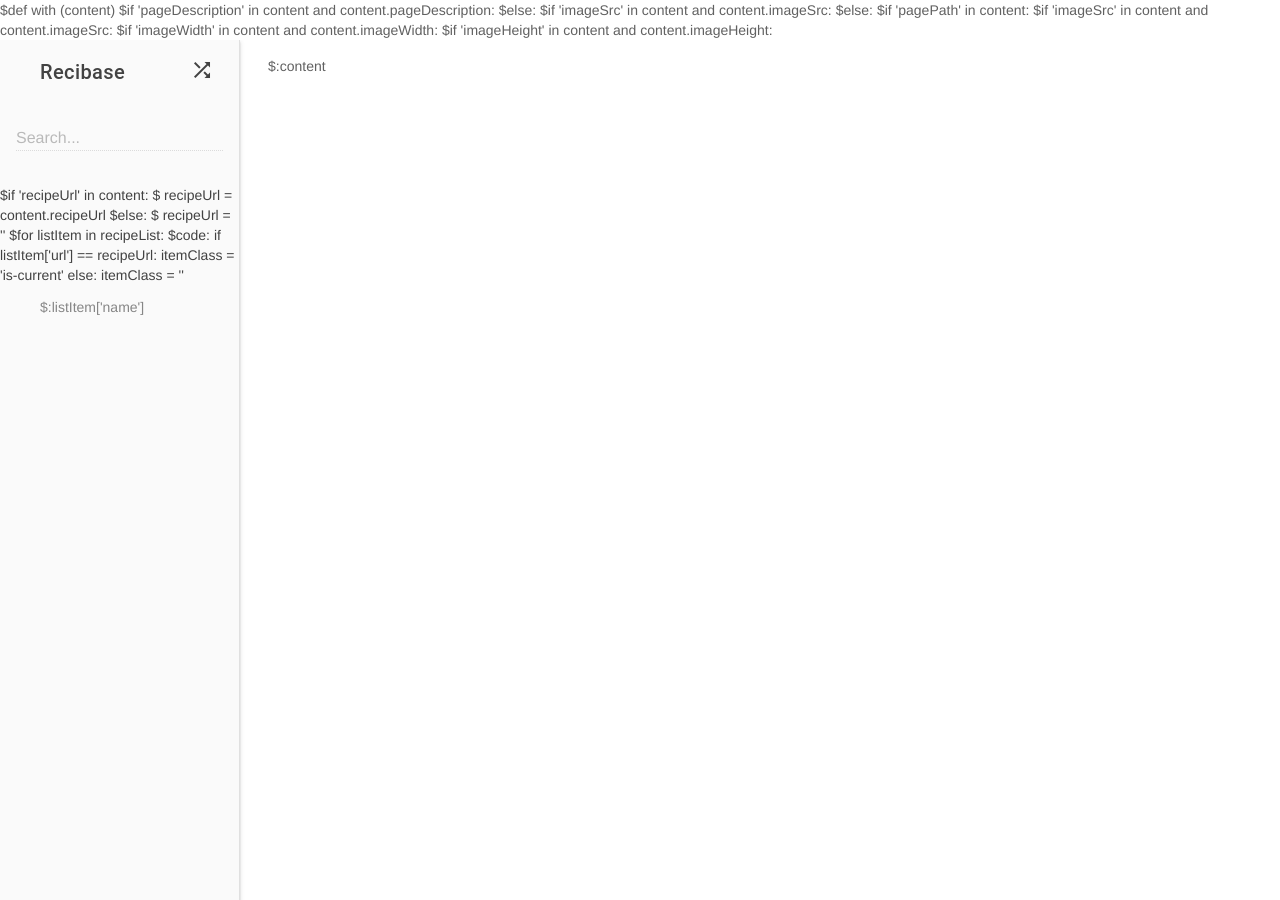
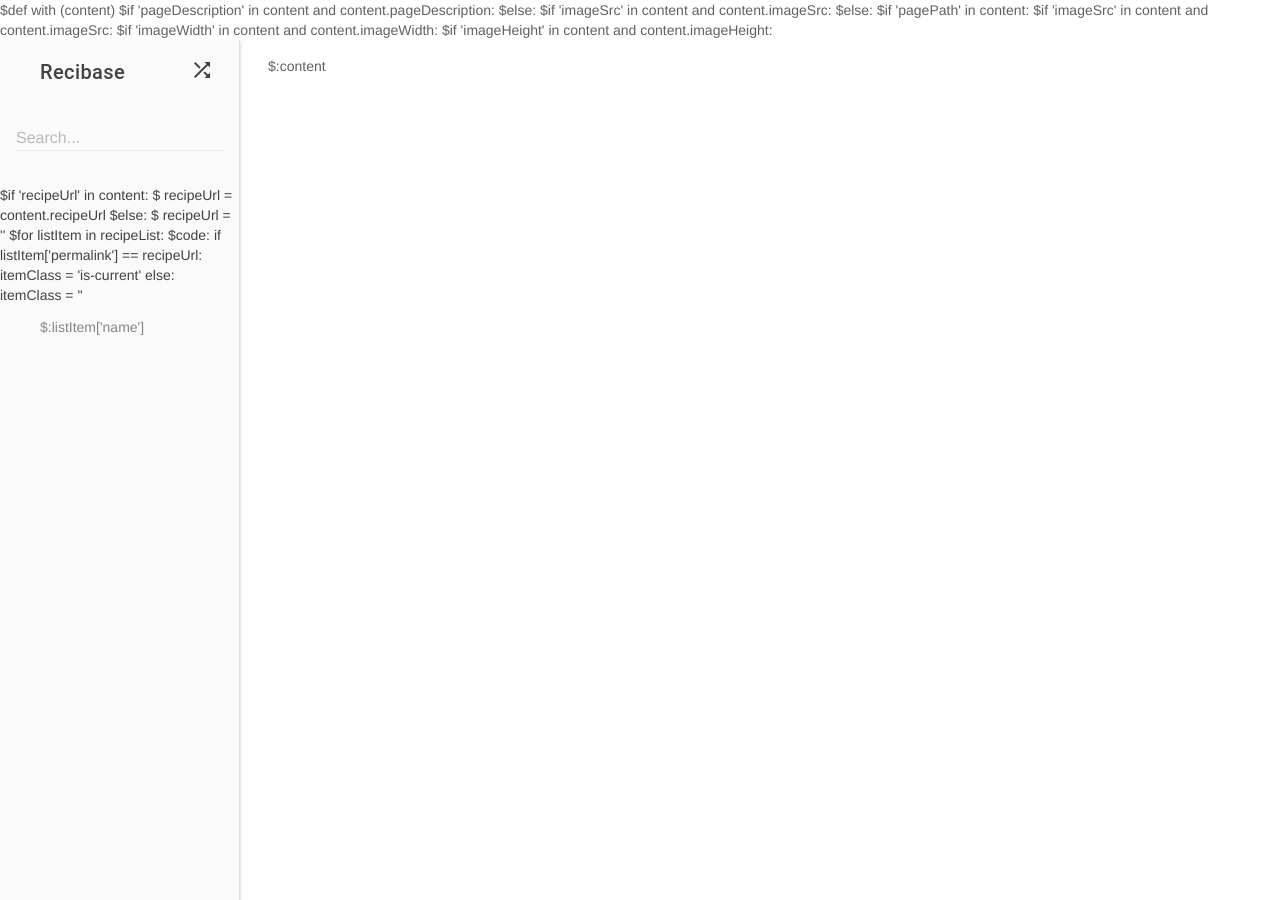
Before and after one commit to The-Silverwood-Institute/Frontend, a Python web app: template templates/layout.html in a window 1280 px wide. Run offline with Jinja, Linux system fonts and the light colour scheme; the template is opened without the code that fills it, so the values that code supplies are empty.

Commit message:
Rename url -> permalink
API migrations? Nah
https://github.com/The-Silverwood-Institute/Recibase/commit/2db83eebf916cce04e088860c12b078da81e463c

```diff
--- a/app.py
+++ b/app.py
@@ -51,7 +51,7 @@ class homepage:
 
 class randomRecipe:
     def GET(self):
-        return web.found(random.choice(globals['recipeList'])['url'])
+        return web.found(random.choice(globals['recipeList'])['permalink'])
 
 class recipe:
     def GET(self, name):
--- a/scraper.py
+++ b/scraper.py
@@ -13,7 +13,7 @@ recipe_list = requests.get(base_url).json()
 recipes = []
 
 for recipe_entry in recipe_list:
-    recipe_url = base_url + recipe_entry['url']
+    recipe_url = base_url + recipe_entry['permalink']
 
     recipes.append(requests.get(recipe_url).json())
 
--- a/static/search.js
+++ b/static/search.js
@@ -43,7 +43,7 @@ function searchRecipes() {
         throw new OutdatedSearchResult(searchTerm);
       }
 
-      return new Set(json.map(recipe => recipe['url']));
+      return new Set(json.map(recipe => recipe['permalink']));
     })
     .then(
       urls => filterRecipes(searchTerm, urls),
--- a/templates/layout.html
+++ b/templates/layout.html
@@ -67,11 +67,11 @@ $def with (content)
         $ recipeUrl = ''
       $for listItem in recipeList:
         $code:
-          if listItem['url'] == recipeUrl:
+          if listItem['permalink'] == recipeUrl:
             itemClass = 'is-current'
           else:
             itemClass = ''
-        <a class="mdl-navigation__link $itemClass" href="$listItem['url']">$:listItem['name']</a>
+        <a class="mdl-navigation__link $itemClass" href="$listItem['permalink']">$:listItem['name']</a>
     </nav>
   </div>
   <main class="mdl-layout__content">
--- a/templates/recipe.html
+++ b/templates/recipe.html
@@ -1,14 +1,14 @@
 $def with (recipe)
 $var pageName: $recipe['name']
 $var pageDescription: $recipe['description']
-$var pagePath: $recipe['url']
+$var pagePath: $recipe['permalink']
 $code:
   def getImageProperty(prop):
     return recipe['image'][prop] if recipe['image'] else None
 $var imageSrc: $getImageProperty('src')
 $var imageWidth: $getImageProperty('width')
 $var imageHeight: $getImageProperty('height')
-$var recipeUrl: $recipe['url']
+$var recipeUrl: $recipe['permalink']
 <h2>$recipe['name']</h2>
 $if recipe['tagline']:
   <em>$recipe['tagline']</em>
--- a/templates/sitemap.xml
+++ b/templates/sitemap.xml
@@ -9,7 +9,7 @@ $def with (baseUrl)
 
   $for listItem in recipeList:
     <url>
-      <loc>$baseUrl/$listItem['url']</loc>
+      <loc>$baseUrl/$listItem['permalink']</loc>
     </url>
 
 </urlset>
```
